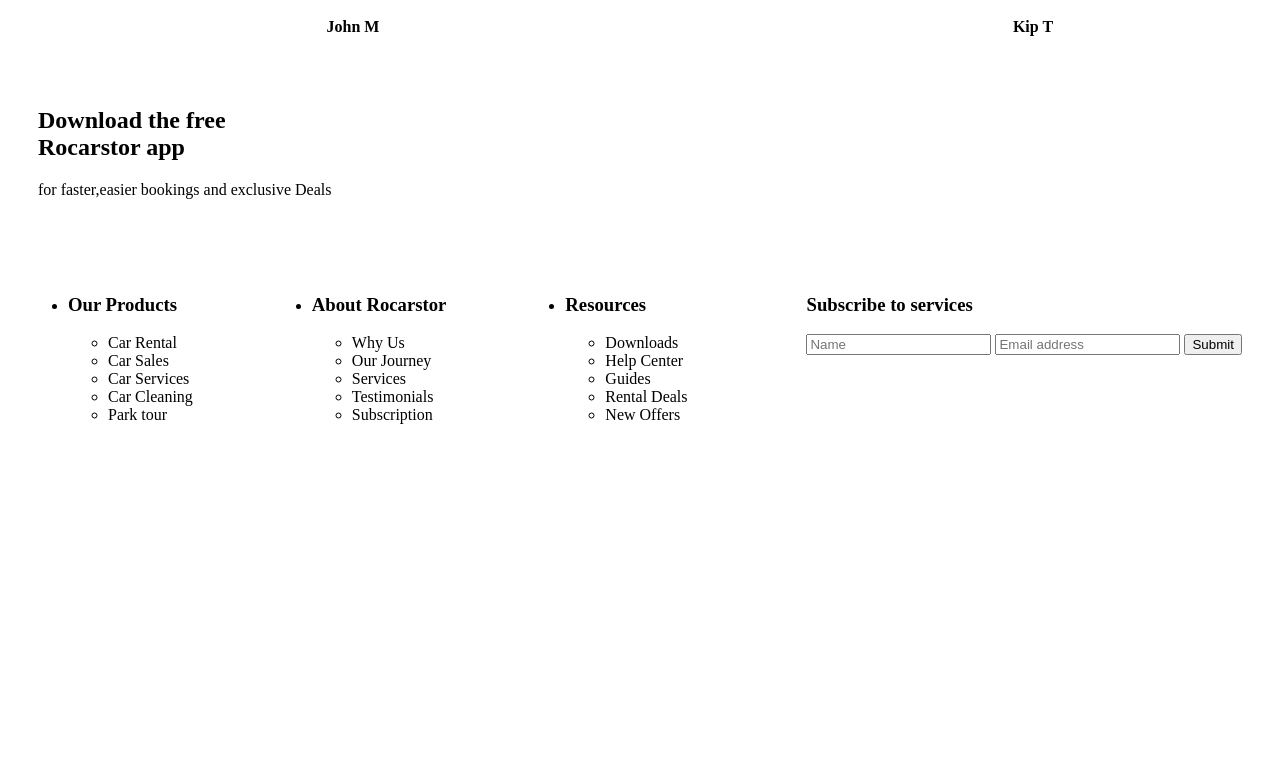
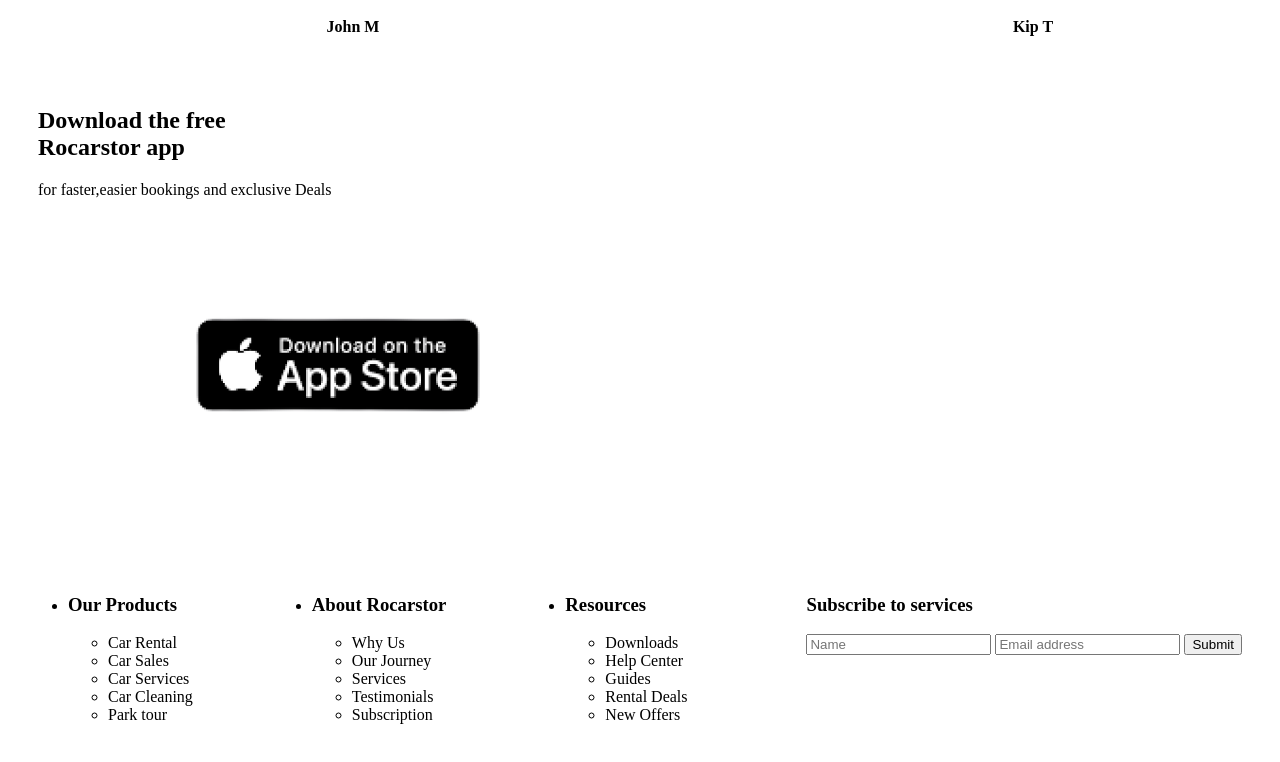
Before and after one commit to Barasa-Micah/Mica, a plain HTML site: page index.html in a window 1280 px wide. Shown: the part 2335-3097 px from the top of the page. Before the commit the page ends 2805 px from the top, so only its background shows below. Drawn offline with Linux system fonts and the light colour scheme.

Commit message:
add Appstore

```diff
--- a/index.html
+++ b/index.html
@@ -122,6 +122,7 @@
     <section class="app">
         <h2>Download the free<br>Rocarstor app</h2>
         <p>for faster,easier bookings and exclusive Deals</p>
+            <img src="App store.png" alt="downloads">
     </section>
 </div>
 
```
Also changed, not shown: App store.png (added).
